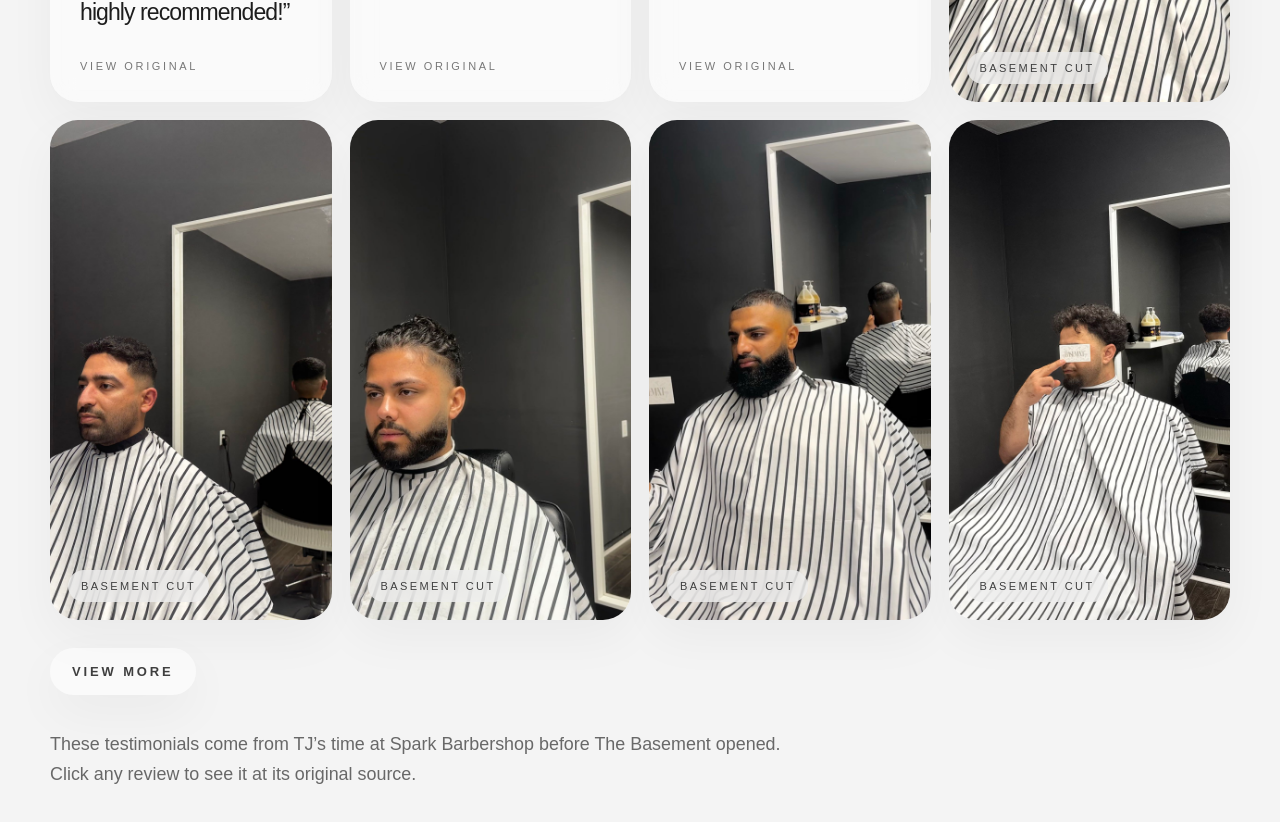
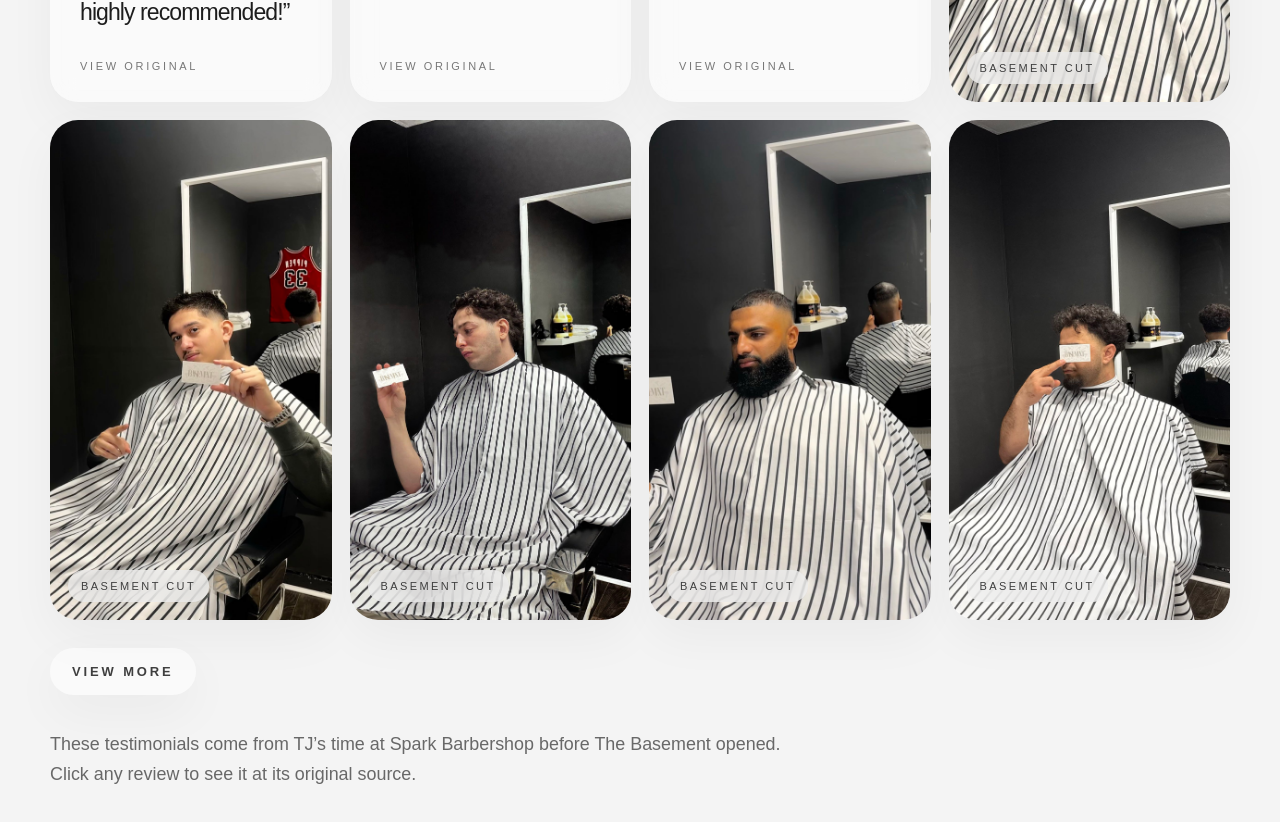
Before and after one commit to Tj45677/the-basement-website, a Next.js app: page / in a window 1280 px wide. Shown: the part 2060-2882 px from the top of the page. Built offline with nearby package versions, Linux system fonts and the light colour scheme.

Commit message:
Rearranged Testimonials

```diff
--- a/src/app/page.tsx
+++ b/src/app/page.tsx
@@ -11,9 +11,9 @@ const MORE_GALLERY_ITEMS: Array<
   | { type: "image"; src: string; alt: string; label: string }
   | { type: "testimonial"; source: string; sourceUrl: string; name: string; date: string; service?: string; quote: string }
 > = [
-  { type: "image", src: "/cut-6.jpg", alt: "Haircut by The Basement", label: "Basement cut" },
+  { type: "image", src: "/cut-1.jpg", alt: "Haircut by The Basement", label: "Basement cut" },
   { type: "testimonial", source: "Instagram", sourceUrl: BOOKSY_REVIEWS_URL, name: "Mohamed Y.", date: "May 2026", quote: "Bro it looks so good mashallah, like i was worried cuz normally other barbers wet my hair then the second it dries it frizzes up but no this held and it looks good with my glasses. I HATED these frames with a passion too bro 😭 Thanks again brother" },
-  { type: "image", src: "/cut-7.jpg", alt: "Haircut by The Basement", label: "Basement cut" },
+  { type: "image", src: "/cut-2.jpg", alt: "Haircut by The Basement", label: "Basement cut" },
   //{ type: "image", src: "/cut-7.jpg", alt: "Haircut by The Basement", label: "Basement cut" },
 
   // Add extra gallery items here without changing the main testimonials grid.
@@ -386,8 +386,8 @@ function TestimonialsSection({
         <TestimonialCard source="Google" sourceUrl={GOOGLE_REVIEWS_URL} name="Vytautas Budnikas" date="Apr 2026" quote="Great place, barber TJ is an awesome guy. Really liked the cut they gave me. Definitely worth your while." />
         <TestimonialCard source="Google" sourceUrl={GOOGLE_REVIEWS_URL} name="Danielo JB" date="Mar 2026" quote="T.J nailed it!" />
         <PhotoTile src="/cut-3.jpg" alt="Haircut by The Basement" label="Basement cut" onExpand={onExpandImage} />
-        <PhotoTile src="/cut-2.jpg" alt="Haircut by The Basement" label="Basement cut" onExpand={onExpandImage} />
-        <PhotoTile src="/cut-1.jpg" alt="Haircut by The Basement" label="Basement cut" onExpand={onExpandImage} />
+        <PhotoTile src="/cut-7.jpg" alt="Haircut by The Basement" label="Basement cut" onExpand={onExpandImage} />
+        <PhotoTile src="/cut-6.jpg" alt="Haircut by The Basement" label="Basement cut" onExpand={onExpandImage} />
         <PhotoTile src="/cut-4.jpg" alt="Haircut by The Basement" label="Basement cut" onExpand={onExpandImage} />
         <PhotoTile src="/cut-5.jpg" alt="Haircut by The Basement" label="Basement cut" onExpand={onExpandImage} />
       </div>
```
